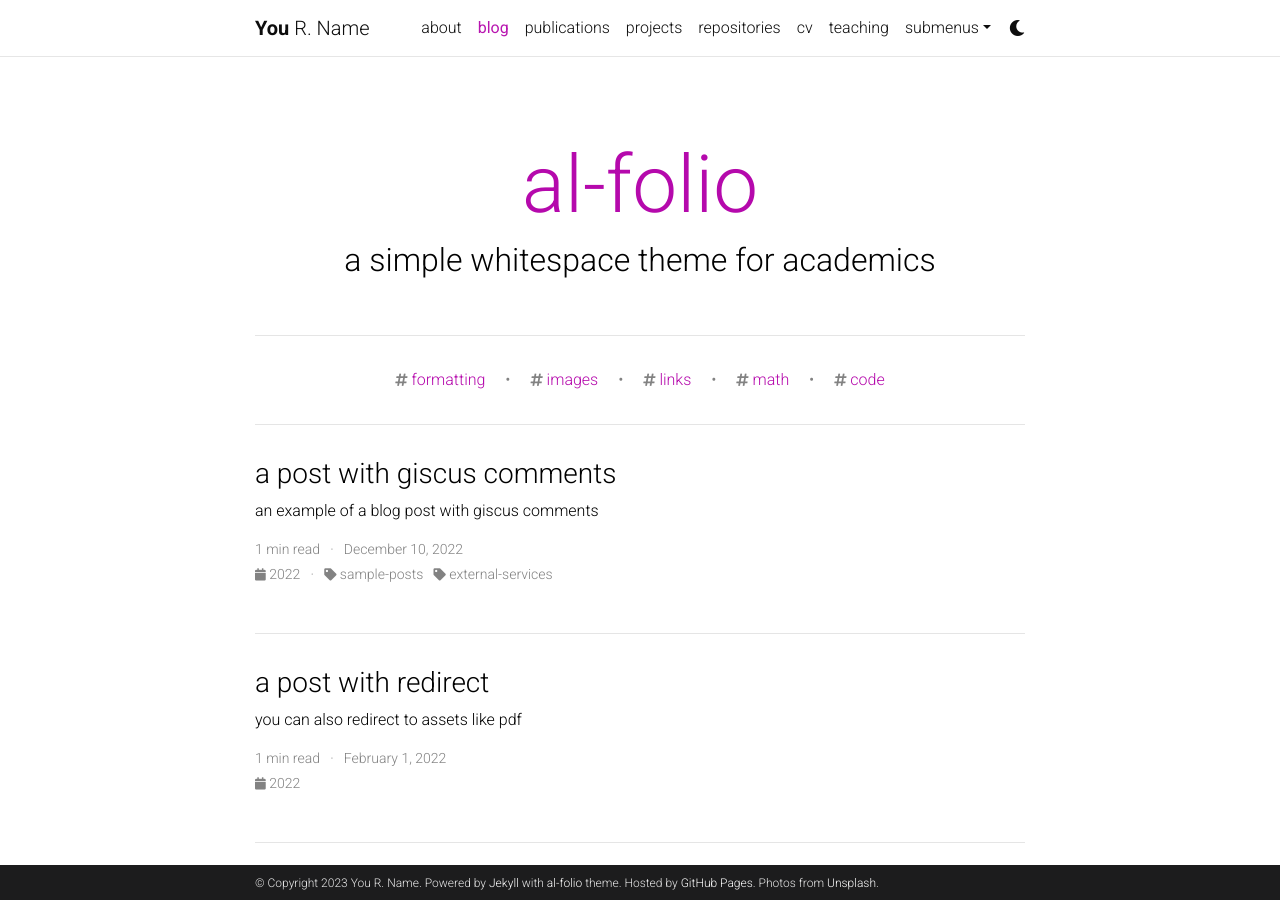
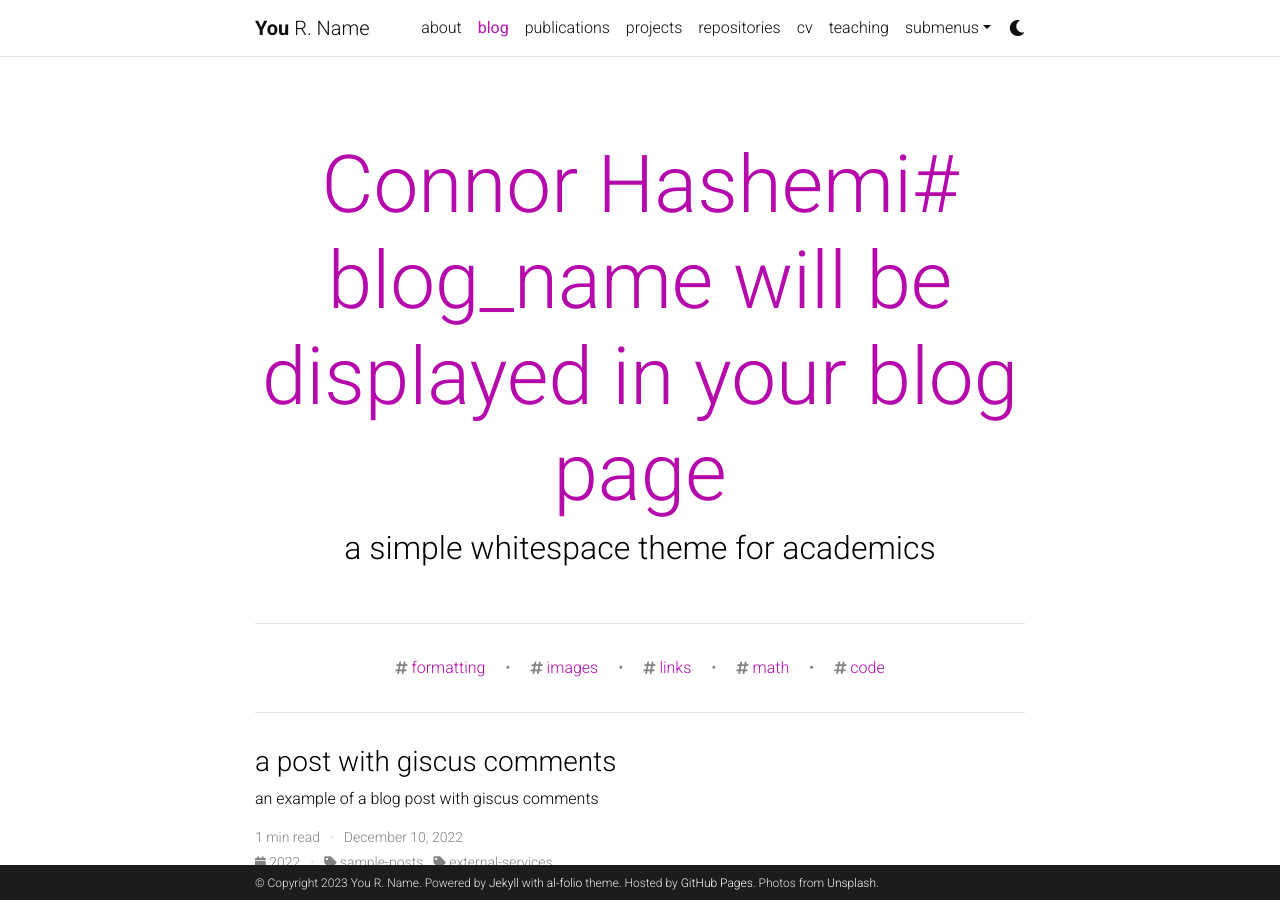
Before and after one commit to Hashe037/Hashe037.github.io, a Jekyll site: the page built from blog/index.html, in a window 1280 px wide and 900 px high. Built offline with Jekyll 4.4.1, drawn with Linux system fonts in a browser that asks for light colours; the list of posts is cut into pages by our own code; comment, search, counter and statistics services are not loaded; a style sheet for code colours, icons or effects is not loaded.

Commit message:
Update _config.yml

```diff
--- a/_config.yml
+++ b/_config.yml
@@ -19,7 +19,7 @@
 icon: ⚛️  # the emoji used as the favicon (alternatively, provide image name in /assets/img/)
 
 url: https://hashe037.github.io # the base hostname & protocol for your site
-baseurl: /al-folio # the subpath of your site, e.g. /blog/
+baseurl: /connorhashemi # the subpath of your site, e.g. /blog/
 last_updated: false # set to true if you want to display last updated in the footer
 impressum_path:  # set to path to include impressum link in the footer, use the same path as permalink in a page, helps to conform with EU GDPR
 
@@ -71,11 +71,11 @@
 # Social integration
 # -----------------------------------------------------------------------------
 
-github_username: # your GitHub user name
+github_username: Hashe037 # your GitHub user name
 gitlab_username: # your GitLab user name
 twitter_username: # your Twitter handle
 mastodon_username: # your mastodon instance+username in the format instance.tld/@username
-linkedin_username: # your LinkedIn user name
+linkedin_username: https://www.linkedin.com/in/connor-hashemi/
 telegram_username: # your Telegram user name
 scholar_userid: # your Google Scholar ID
 semanticscholar_id: # your Semantic Scholar ID
@@ -120,7 +120,7 @@
 # Blog
 # -----------------------------------------------------------------------------
 
-blog_name: al-folio # blog_name will be displayed in your blog page
+blog_name: Connor Hashemi# blog_name will be displayed in your blog page
 blog_nav_title: blog # your blog must have a title for it to be displayed in the nav bar
 blog_description: a simple whitespace theme for academics
 permalink: /blog/:year/:title/
@@ -137,7 +137,7 @@
 # Follow instructions on https://giscus.app/ to setup for your repo to fill out
 # the information below.
 giscus:
-  repo: alshedivat/al-folio      # <your-github-user-name>/<your-github-repo-name>
+  repo: Hashe037/Hashe037.github.io      # <your-github-user-name>/<your-github-repo-name>
   repo_id: MDEwOlJlcG9zaXRvcnk2MDAyNDM2NQ==
   category: Comments             # name of the category under which discussions will be created
   category_id: DIC_kwDOA5PmLc4CTBt6
```
